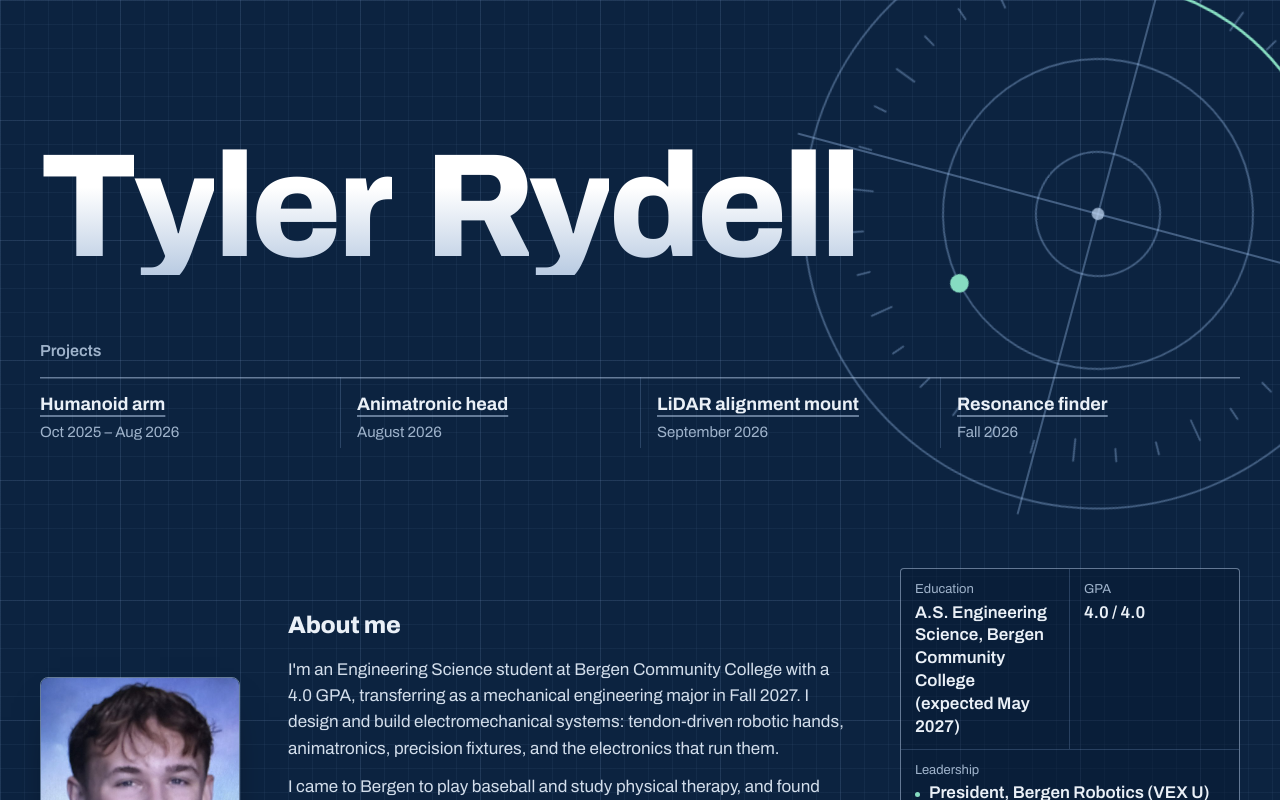
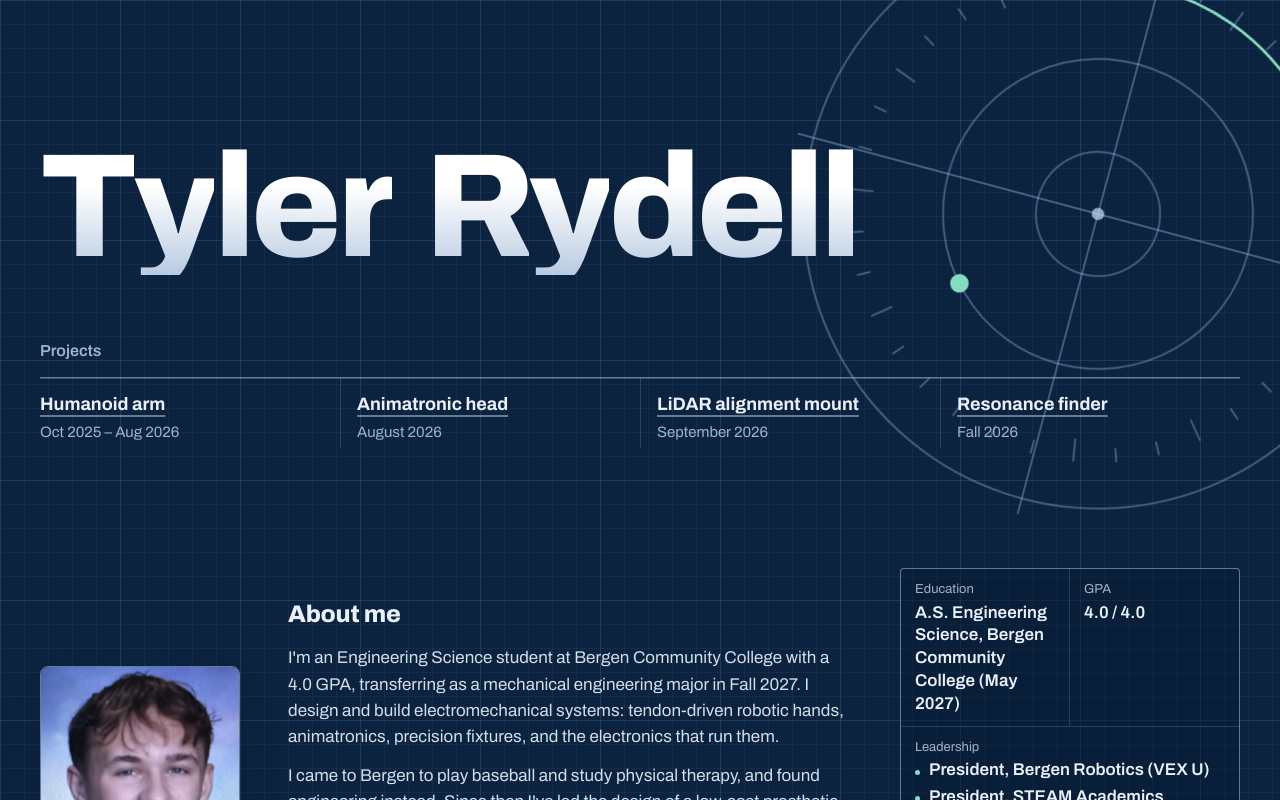
Before and after one commit to trydell29/Mechanical-Design-Portfolio-Tyler-Rydell, a React (Vite) app: page / in a window 1280 px wide. Shown: the top 800 px of the page. Built offline with nearby package versions, Linux system fonts and the light colour scheme.

Commit message:
About: drop 'expected' from graduation date
Co-Authored-By: Claude Opus 5.5 <noreply@anthropic.com>
Claude-Session: https://claude.ai/code/session_01UJoAhQq26ZiJCAmbM4omh7

```diff
--- a/src/content.js
+++ b/src/content.js
@@ -26,7 +26,7 @@ export const about = {
     "Long term, I'm working toward a PhD in robotics.",
   ],
   facts: [
-    ["Education", "A.S. Engineering Science, Bergen Community College (expected May 2027)"],
+    ["Education", "A.S. Engineering Science, Bergen Community College (May 2027)"],
     ["GPA", "4.0 / 4.0"],
     // A list value shows one item per line across the full width.
     ["Leadership", ["President, Bergen Robotics (VEX U)", "President, STEAM Academics Association"]],
```
